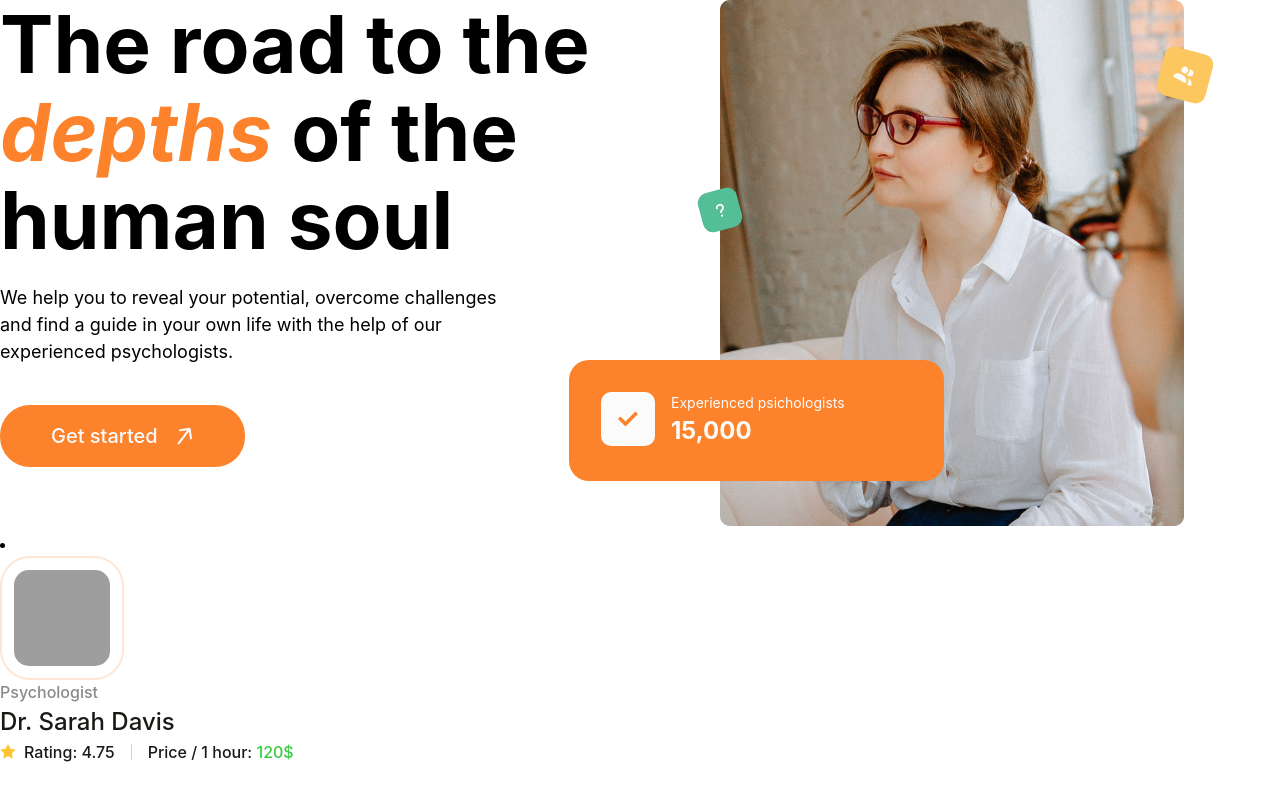
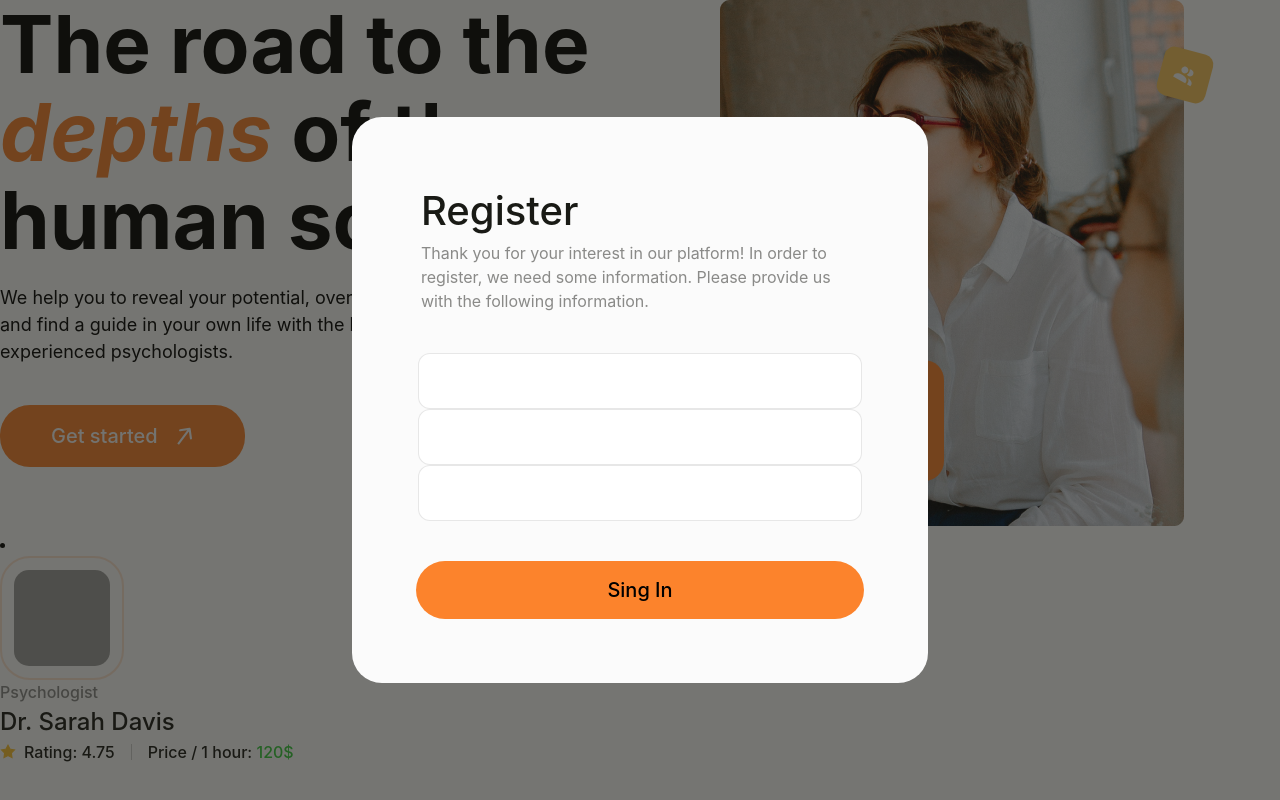
Before and after one commit to olehpetrovasyliev/psychologist-service, a React (Vite) app: page / in a window 1280 px wide. Shown: the top 800 px of the page. Built offline with nearby package versions, Linux system fonts and the light colour scheme; grey boxes are pictures that could not be loaded.

Commit message:
add modal markup

```diff
--- a/src/App.jsx
+++ b/src/App.jsx
@@ -5,6 +5,7 @@ import "./App.css";
 import Home from "./pages/Home/Home";
 import PsychologistCard from "./components/PsychologistCard/PsychologistCard";
 import { db } from "./firebase.js";
+import Modal from "./components/Modal/modal.jsx";
 
 function App() {
   const [count, setCount] = useState(0);
@@ -38,6 +39,7 @@ function App() {
         ]}
       />
       {console.log(db)}
+      <Modal />
     </>
   );
 }
--- /dev/null
+++ b/src/components/Modal/Modal.jsx
@@ -0,0 +1,26 @@
+import React from "react";
+import styles from "./Modal.module.scss";
+const Modal = () => {
+  return (
+    <div className={styles.backdrop}>
+      <div className={styles.modal}>
+        <div className="modal-text">
+          <h2>Register</h2>
+          <p>
+            Thank you for your interest in our platform! In order to register,
+            we need some information. Please provide us with the following
+            information.
+          </p>
+        </div>
+        <div className="modal-form">
+          <input type="text" />
+          <input type="text" />
+          <input type="text" />
+        </div>
+        <button>Sing In</button>
+      </div>
+    </div>
+  );
+};
+
+export default Modal;
--- /dev/null
+++ b/src/components/Modal/Modal.module.scss
@@ -0,0 +1,48 @@
+.backdrop {
+  position: fixed;
+  height: 100vh;
+  width: 100vw;
+  top: 0;
+  left: 0;
+  display: flex;
+  align-items: center;
+  justify-content: center;
+  background-color: rgba(25, 26, 21, 0.6);
+}
+
+.modal {
+  padding: 64px;
+  border-radius: 30px;
+  background: #fbfbfb;
+  position: relative;
+  color: #191a15;
+  display: flex;
+  flex-direction: column;
+  align-items: center;
+  justify-content: center;
+  gap: 40px;
+  & h2 {
+    font-size: 2.5rem;
+    font-weight: 500;
+  }
+  & p {
+    color: rgba(25, 26, 21, 0.5);
+    font-size: 1rem;
+    font-weight: 400;
+    max-width: 27.375rem;
+  }
+  & input {
+    border-radius: 12px;
+    border: 1px solid rgba(25, 26, 21, 0.1);
+    color: #191a15;
+    display: block;
+    width: 438px;
+    height: 52px;
+  }
+  & button {
+    display: flex;
+    align-items: center;
+    justify-content: center;
+    padding: 16px 190px;
+  }
+}
```
